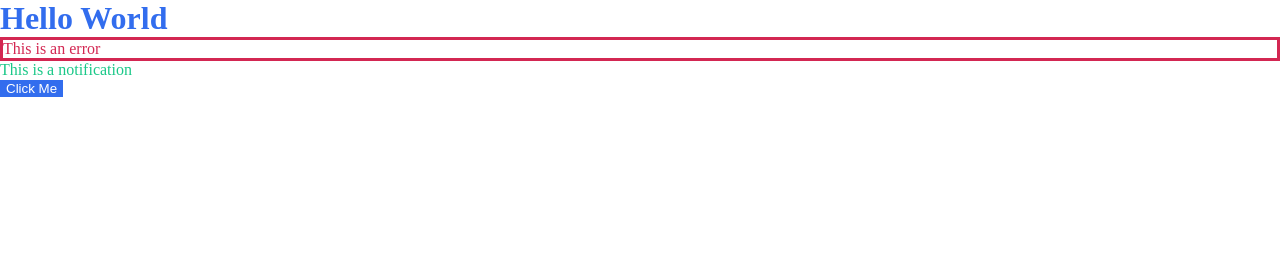
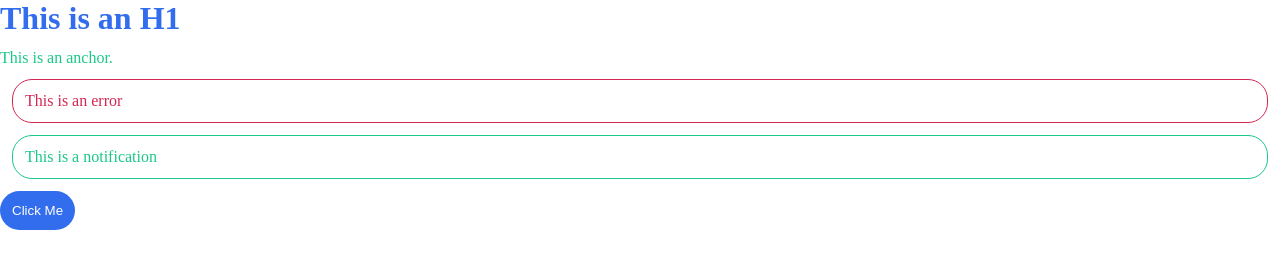
Before and after one commit to as00r-dev/sass-library, a website built with webpack: page dist/index.html in a window 1280 px wide. Built offline with nearby package versions, Linux system fonts and the light colour scheme; a web font is replaced by a local one.

Commit message:
split scss files

```diff
--- a/src/js/components/anchor.js
+++ b/src/js/components/anchor.js
@@ -1,5 +1,5 @@
 export const Anchor = (obj) => {
-	const a = document.createElement("anchor");
+	const a = document.createElement("a");
 	a.textContent = obj.content;
 	obj.classes.forEach((className) => {
 		a.classList.add(className);
--- a/src/js/script.js
+++ b/src/js/script.js
@@ -8,14 +8,19 @@ import "../style/utils.scss";
 import { Heading } from "./components/heading";
 import { Button } from "./components/button";
 import { Paragraph } from "./components/paragraph";
+import { Anchor } from "./components/anchor";
 
 const body = document.querySelector("body");
 
 body.append(
 	Heading({
 		type: 1,
-		content: "Hello World",
+		content: "This is an H1",
 		classes: ["heading"],
+	}),
+	Anchor({
+		content: "This is an anchor.",
+		classes: ["anchor"],
 	}),
 	Paragraph({
 		content: "This is an error",
--- a/src/style/style.scss
+++ b/src/style/style.scss
@@ -1,11 +1,8 @@
-//theme colors
-$primary: #326dee;
-$secondary: #1ac888;
-$error: #d32752;
-$info: #f6c31c;
+@import "variables";
 
 h1 {
 	color: $primary;
+	margin-bottom: $base-margin;
 }
 
 a {
@@ -16,4 +13,6 @@ button {
 	color: white;
 	border: 0;
 	background: $primary;
+	border-radius: $base-border-radius;
+	padding: $base-padding;
 }
--- a/src/style/utils.scss
+++ b/src/style/utils.scss
@@ -1,13 +1,21 @@
-@import "../style/style.scss";
+@import "variables";
 
 .error {
 	color: $error;
 	border-color: $error;
 	border-style: solid;
+	margin: $base-margin;
+	padding: $base-padding;
+	border-radius: $base-border-radius;
+	border-width: $base-border-thickness;
 }
 
 .notification {
 	color: $secondary;
 	border-color: $secondary;
-	border-color: solid;
+	border-style: solid;
+	margin: $base-margin;
+	padding: $base-padding;
+	border-radius: $base-border-radius;
+	border-width: $base-border-thickness;
 }
--- /dev/null
+++ b/src/style/variables.scss
@@ -0,0 +1,13 @@
+//theme colors
+$primary: #326dee;
+$secondary: #1ac888;
+$error: #d32752;
+$info: #f6c31c;
+
+// spacing
+$base-padding: 0.75rem;
+$base-margin: 0.75rem;
+
+// borders
+$base-border-thickness: 1px;
+$base-border-radius: 20px;
```
Also changed, not shown: dist/main.js.
